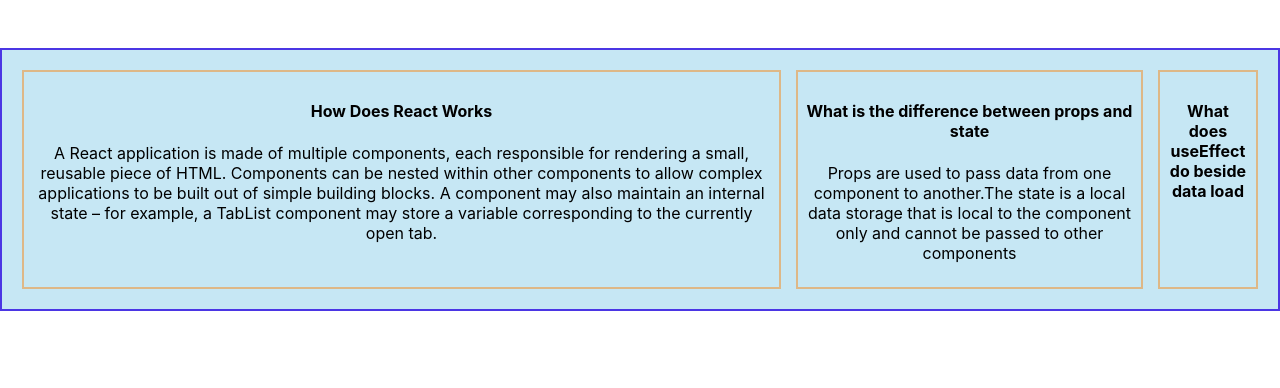
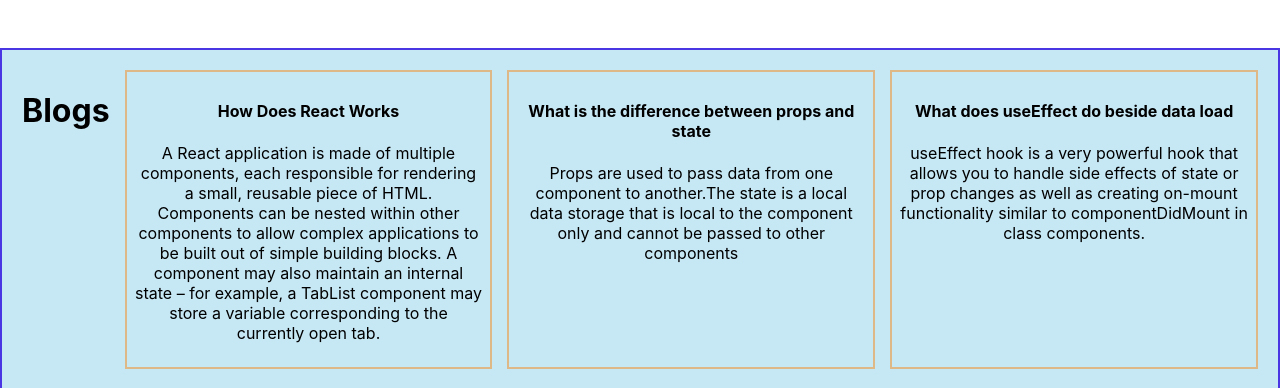
Before and after one commit to waduzzaman/ph-assignment8-fitness-club, a React (Create React App) app: page / in a window 1280 px wide. Shown: the part 2095-2483 px from the top of the page. Before the commit the page ends 2406 px from the top, so only its background shows below. Built offline with nearby package versions, Linux system fonts and the light colour scheme.

Commit message:
3rd blog added

```diff
--- a/src/components/Blog/Blog.css
+++ b/src/components/Blog/Blog.css
@@ -1,3 +1,7 @@
+.blog-head{
+    justify-content: center;
+    align-items: center;
+}
 .blog {
     background-color: rgb(198, 231, 244);
     border: 2px solid rgb(75, 54, 228);
@@ -5,19 +9,23 @@
     padding: 20px;
     gap: 15px;
     justify-content: center;
+
 }
 
 .blog-one {
     border: 2px solid burlywood;
     padding: 8px;
+    width: 33%;
 }
 
 .blog-two {
     border: 2px solid burlywood;
     padding: 8px;
+    width: 33%;
 }
 
 .blog-three {
     border: 2px solid burlywood;
     padding: 8px;
+    width: 33%;
 }
--- a/src/components/Blog/Blog.js
+++ b/src/components/Blog/Blog.js
@@ -5,6 +5,9 @@
 const Blog = () => {
     return (
         <div className='blog'>
+            <div className="blog-head">
+                <h1> Blogs</h1>
+            </div>
 
             <div className='blog-one'>
                 <h4>How Does React Works</h4>
@@ -21,7 +24,7 @@
 
             <div className='blog-three'>
                  <h4>What does useEffect do beside data load </h4>
-             <p></p>
+             <p>useEffect hook is a very powerful hook that allows you to handle side effects of state or prop changes as well as creating on-mount functionality similar to componentDidMount in class components.</p>
             </div>
 
         </div>
```
